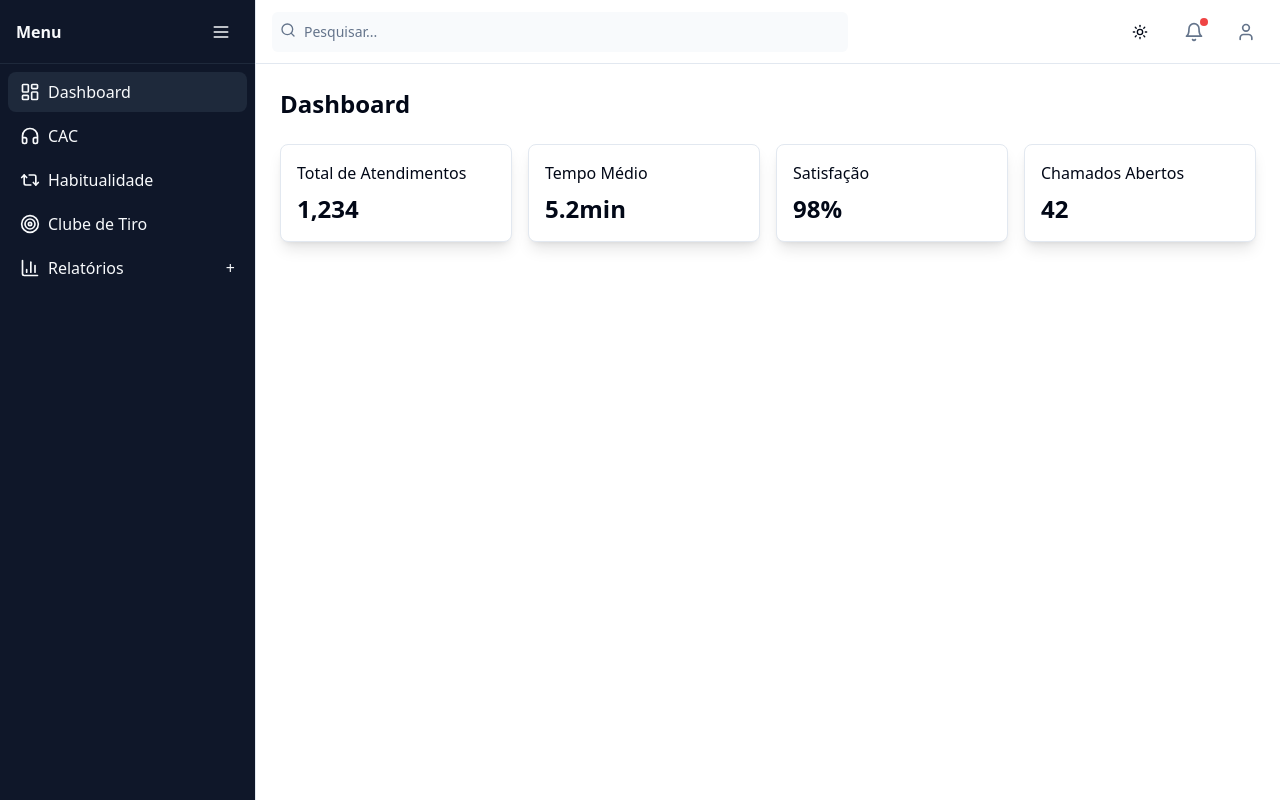
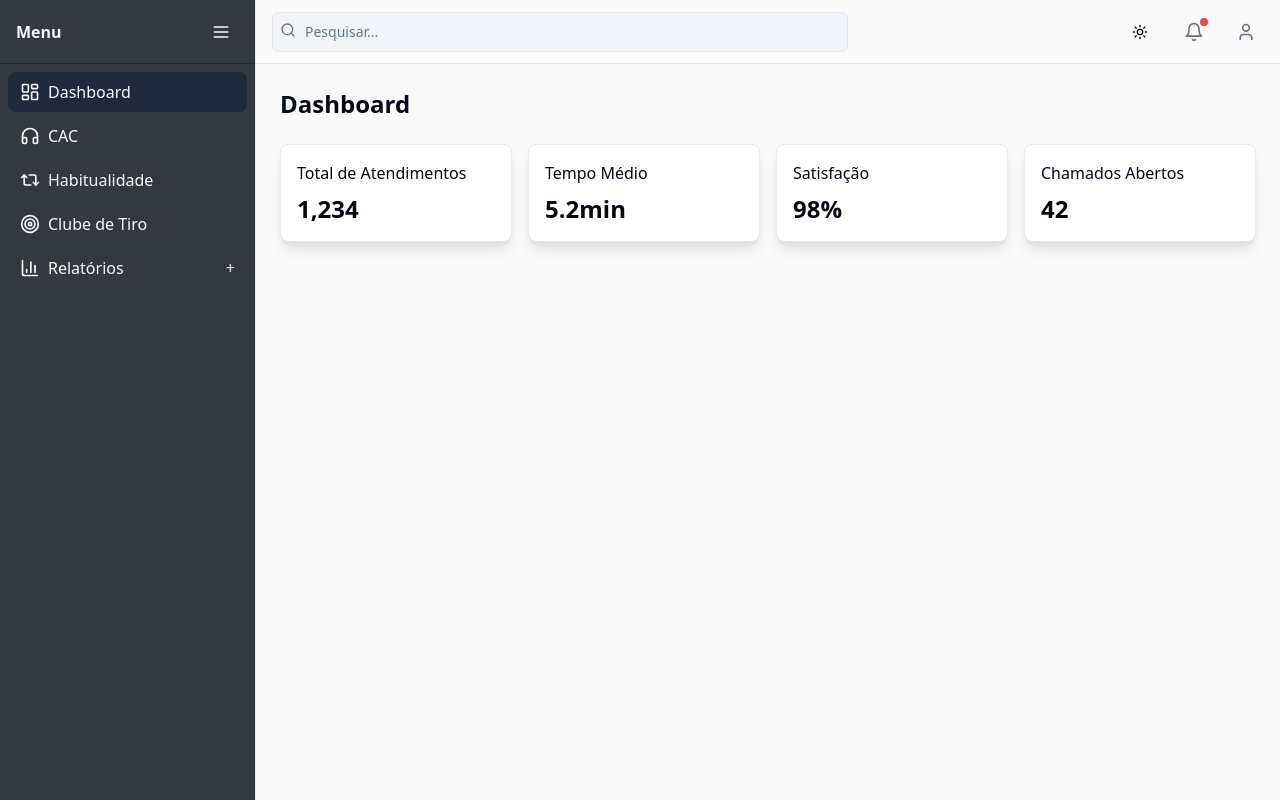
Before and after one commit to diegodsoliveira/lateral-menu-hub, a React (Vite) app: page / in a window 1280 px wide. Built offline with nearby package versions, Linux system fonts and the light colour scheme.

Commit message:
Update theme toggle and sidebar color
Fix the theme toggle button functionality. Adjust the sidebar color to a gray shade for better visibility. Reduce the intensity of the white color used in the application.
[skip gpt_engineer]

```diff
--- a/src/components/TopBar.tsx
+++ b/src/components/TopBar.tsx
@@ -1,6 +1,6 @@
 import { Bell, Moon, Search, Sun, User } from "lucide-react";
 import { Input } from "./ui/input";
-import { useTheme } from "next-themes";
+import { useTheme } from "./theme-provider";
 import { Button } from "./ui/button";
 import {
   Tooltip,
@@ -19,7 +19,7 @@ export const TopBar = () => {
           <Search className="absolute left-2 top-2.5 h-4 w-4 text-muted-foreground" />
           <Input
             placeholder="Pesquisar..."
-            className="pl-8 bg-accent/50 border-none focus:bg-accent/80 transition-colors"
+            className="pl-8 bg-accent focus:bg-accent/90 transition-colors"
           />
         </div>
       </div>
@@ -35,7 +35,7 @@ export const TopBar = () => {
               >
                 <Sun className="h-5 w-5 rotate-0 scale-100 transition-all dark:-rotate-90 dark:scale-0" />
                 <Moon className="absolute h-5 w-5 rotate-90 scale-0 transition-all dark:rotate-0 dark:scale-100" />
-                <span className="sr-only">Toggle theme</span>
+                <span className="sr-only">Alternar tema</span>
               </Button>
             </TooltipTrigger>
             <TooltipContent>
--- a/src/index.css
+++ b/src/index.css
@@ -4,7 +4,7 @@
 
 @layer base {
   :root {
-    --background: 0 0% 100%;
+    --background: 0 0% 98%;
     --foreground: 222.2 84% 4.9%;
     --card: 0 0% 100%;
     --card-foreground: 222.2 84% 4.9%;
@@ -25,7 +25,7 @@
     --ring: 221.2 83.2% 53.3%;
     --radius: 0.5rem;
 
-    --sidebar-background: 222 47% 11%;
+    --sidebar-background: 220 13% 23%;
     --sidebar-foreground: 210 40% 98%;
     --sidebar-primary: 210 40% 98%;
     --sidebar-primary-foreground: 222.2 47.4% 11.2%;
```
